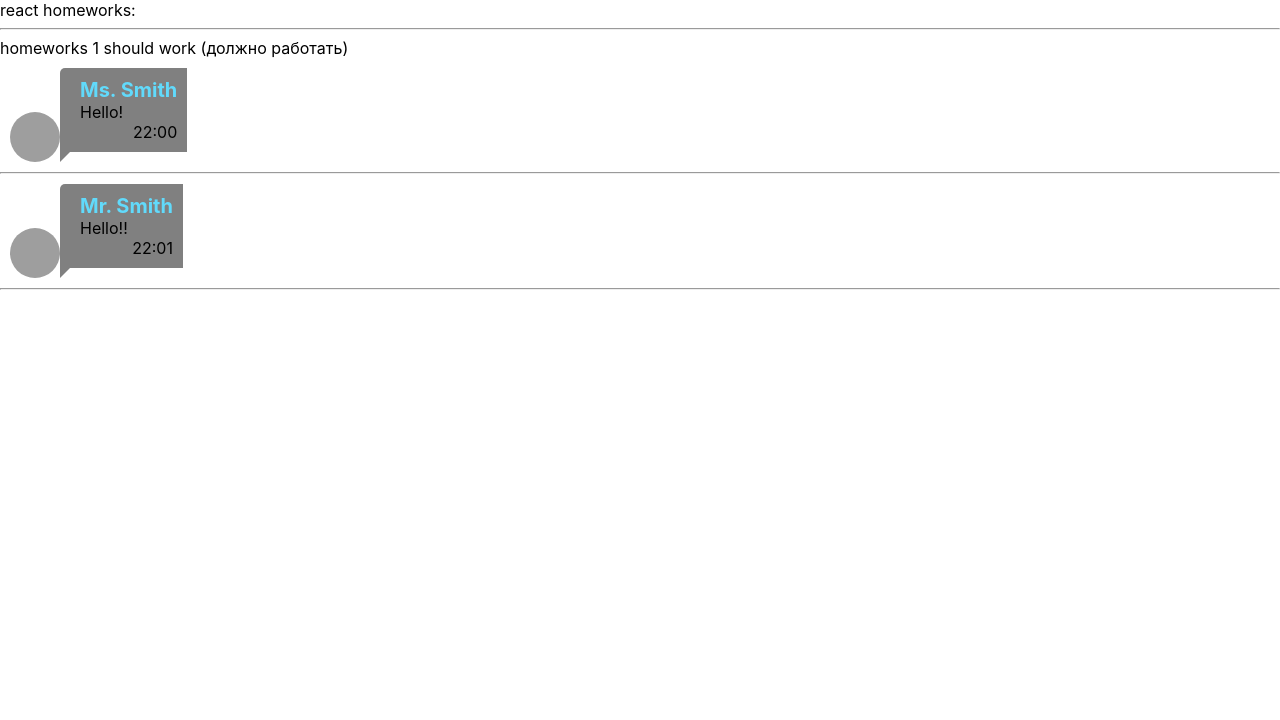
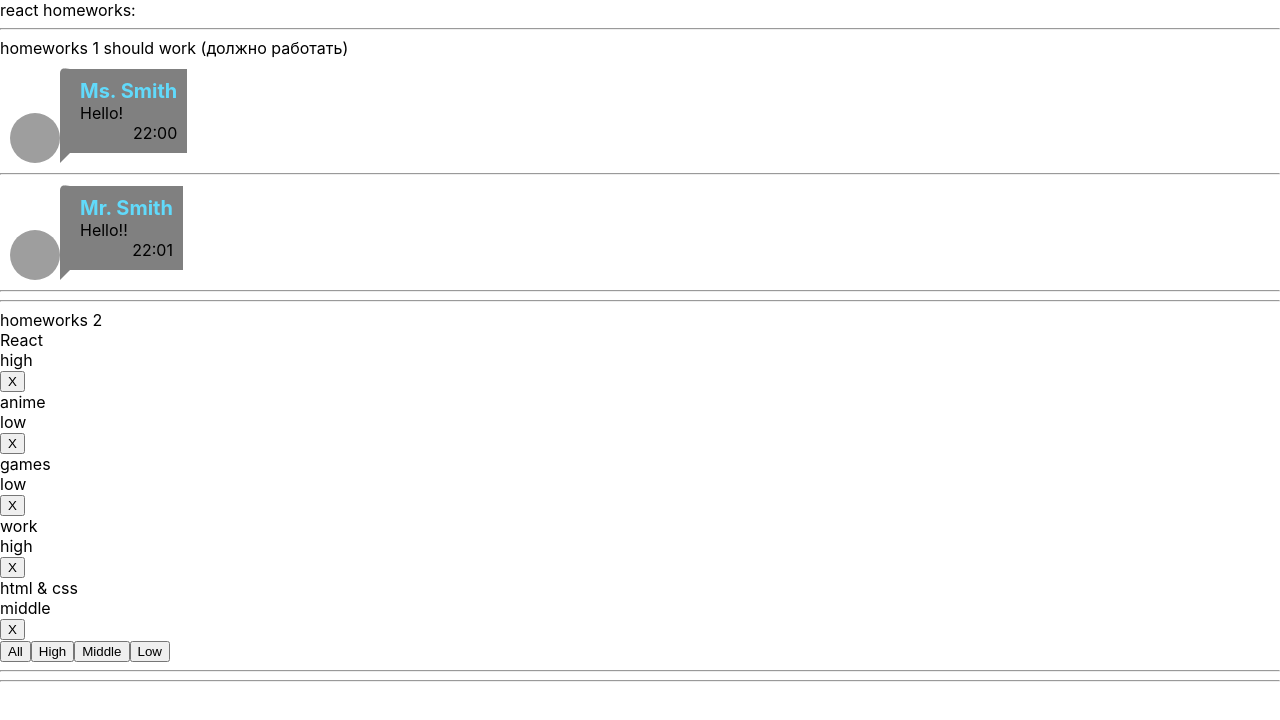
Before and after one commit to IlyaGoncharovY/homeworks, a React (Create React App) app: page / in a window 1280 px wide. Shown: the top 720 px of the page. Built offline with nearby package versions, Linux system fonts and the light colour scheme; grey boxes are pictures that could not be loaded.

Commit message:
test hook useState

```diff
--- a/src/p1-main/m1-ui/u1-app/App.tsx
+++ b/src/p1-main/m1-ui/u1-app/App.tsx
@@ -1,13 +1,14 @@
 import React from 'react'
 import s from './App.module.css'
 import HW1 from '../../../p2-homeworks/h1/HW1'
+import HW2 from "../../../p2-homeworks/h2/HW2";
 
 function App() {
     return (
         <div className={s.App}>
             <div>react homeworks:</div>
             <HW1/>
-            {/*<HW2/>*/}
+            <HW2/>
             {/*<HW3/>*/}
             {/*<HW4/>*/}
             {/*<HW5/>*/}
--- a/src/p2-homeworks/h1/AlternativeMessage.tsx
+++ b/src/p2-homeworks/h1/AlternativeMessage.tsx
@@ -12,6 +12,7 @@
     return (
         <div className={s.message}>
 
+            {/* eslint-disable-next-line jsx-a11y/img-redundant-alt */}
             <img src={props.avatar}
                  className={s.avatar}
                  alt={"image"}/>
--- a/src/p2-homeworks/h1/Message.module.css
+++ b/src/p2-homeworks/h1/Message.module.css
@@ -14,7 +14,7 @@
     padding: 10px;
     border-radius: 5px 5px 5px 0;
     background-color: gray;
-    border-top: 0px solid white;
+    border-top: 1px solid white;
     border-left: 10px solid gray;
     border-bottom: 10px solid white;
     border-right: 50px solid white;
--- a/src/p2-homeworks/h1/Message.tsx
+++ b/src/p2-homeworks/h1/Message.tsx
@@ -10,6 +10,7 @@
 function Message(props: MessagePropsType) {
     return (
         <div className={s.message}>
+            {/* eslint-disable-next-line jsx-a11y/img-redundant-alt */}
             <img src={props.avatar}
                  className={s.avatar}
                  alt={"image"}/>
@@ -26,6 +27,6 @@
             </div>
         </div>
     )
-};
+}
 
 export default Message
--- a/src/p2-homeworks/h2/Affair.tsx
+++ b/src/p2-homeworks/h2/Affair.tsx
@@ -1,18 +1,23 @@
 import React from 'react'
+import {AffairType} from "./HW2";
 
 type AffairPropsType = {
     // key не нужно типизировать
-    affair: any // need to fix any
-    deleteAffairCallback: any // need to fix any
+    affair: AffairType // need to fix any
+    deleteAffairCallback: (id: number) => void // need to fix any
 }
 
 function Affair(props: AffairPropsType) {
-    const deleteCallback = () => {}// need to fix
+    const deleteCallback = () => {
+        props.deleteAffairCallback(props.affair._id)
+    }// need to fix
 
     return (
         <div>
-            // show some text
-
+            {/*<div>className = {s.affair}</div>*/}
+            {/*  // show some text*/}
+            <div> {props.affair.name} </div>
+            <div> {props.affair.priority}</div>
             <button onClick={deleteCallback}>X</button>
         </div>
     )
--- a/src/p2-homeworks/h2/Affairs.tsx
+++ b/src/p2-homeworks/h2/Affairs.tsx
@@ -1,11 +1,11 @@
 import React from 'react'
 import Affair from './Affair'
-import {AffairType} from './HW2'
+import {AffairType, FilterType} from './HW2'
 
-type AffairsPropsType = { // need to fix any
-    data: any
-    setFilter: any
-    deleteAffairCallback: any
+export type AffairsPropsType = { // need to fix any
+    data: Array<AffairType>
+    setFilter: (filter:FilterType) => void
+    deleteAffairCallback: (id:number) => void
 }
 
 function Affairs(props: AffairsPropsType) {
@@ -17,10 +17,18 @@
         />
     ))
 
-    const setAll = () => {} // need to fix
-    const setHigh = () => {}
-    const setMiddle = () => {}
-    const setLow = () => {}
+    const setAll = () => {
+        props.setFilter("all")
+    } // need to fix
+    const setHigh = () => {
+        props.setFilter("high")
+    }
+    const setMiddle = () => {
+        props.setFilter("middle")
+    }
+    const setLow = () => {
+        props.setFilter("low")
+    }
 
     return (
         <div>
--- a/src/p2-homeworks/h2/HW2.tsx
+++ b/src/p2-homeworks/h2/HW2.tsx
@@ -2,34 +2,47 @@
 import Affairs from './Affairs'
 
 // types
-export type AffairPriorityType = any // need to fix any
-export type AffairType = any // need to fix any
+export type AffairPriorityType = "low" | "high" | "middle" // need to fix any
+export type AffairType = {
+    _id: number
+    name: string
+    priority: string
+} // need to fix any
 export type FilterType = 'all' | AffairPriorityType
 
 // constants
-const defaultAffairs: any = [ // need to fix any
+const defaultAffairs: Array<AffairType> = [ // need to fix any
     {_id: 1, name: 'React', priority: 'high'},
     {_id: 2, name: 'anime', priority: 'low'},
     {_id: 3, name: 'games', priority: 'low'},
     {_id: 4, name: 'work', priority: 'high'},
     {_id: 5, name: 'html & css', priority: 'middle'},
-]
+];
 
 // pure helper functions
-export const filterAffairs = (affairs: any, filter: any): any => { // need to fix any
-    if (filter === 'all') return affairs
-    else return // need to fix
-}
-export const deleteAffair = (affairs: any, _id: any): any => { // need to fix any
-    return // need to fix
+export const filterAffairs = (affairs: Array<AffairType>, filter: FilterType): Array<AffairType> => { // need to fix any
+    if (filter === 'all') {
+        return affairs
+    } else if (filter === "low") {
+        return affairs.filter(f => f.priority === "low")
+    } else if (filter === "middle") {
+        return  affairs.filter(f => f.priority === "middle")
+    } else if (filter === "high") {
+        return affairs.filter(f => f.priority === "high")
+    } else {
+        return affairs
+    } // need to fix
+};
+export const deleteAffair = (affairs: Array<AffairType>, _id: number): Array<AffairType> => { // need to fix any
+    return affairs.filter(a => a._id !== _id) // need to fix
 }
 
 function HW2() {
-    const [affairs, setAffairs] = useState<any>(defaultAffairs) // need to fix any
+    const [affairs, setAffairs] = useState<Array<AffairType>>(defaultAffairs) // need to fix any
     const [filter, setFilter] = useState<FilterType>('all')
 
     const filteredAffairs = filterAffairs(affairs, filter)
-    const deleteAffairCallback = (_id: any) => setAffairs(deleteAffair(affairs, _id)) // need to fix any
+    const deleteAffairCallback = (_id: number) => setAffairs(deleteAffair(affairs, _id)) // need to fix any
 
     return (
         <div>
```
